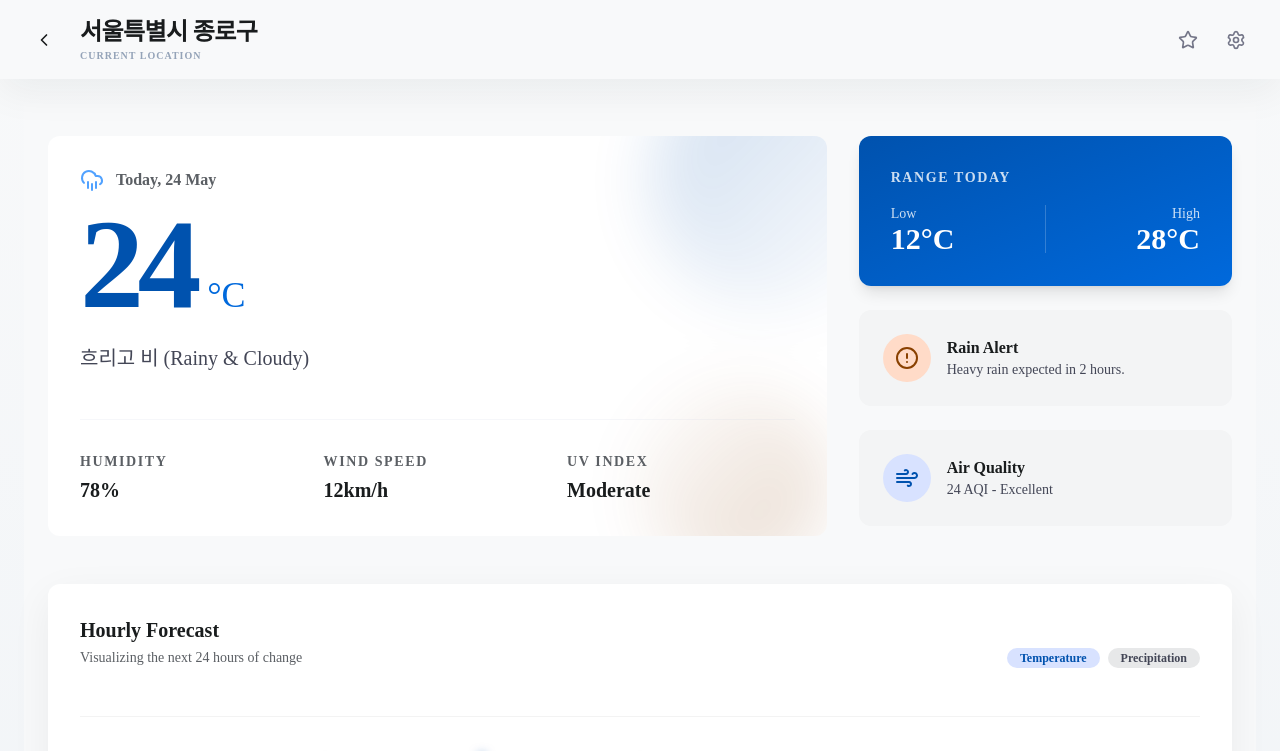
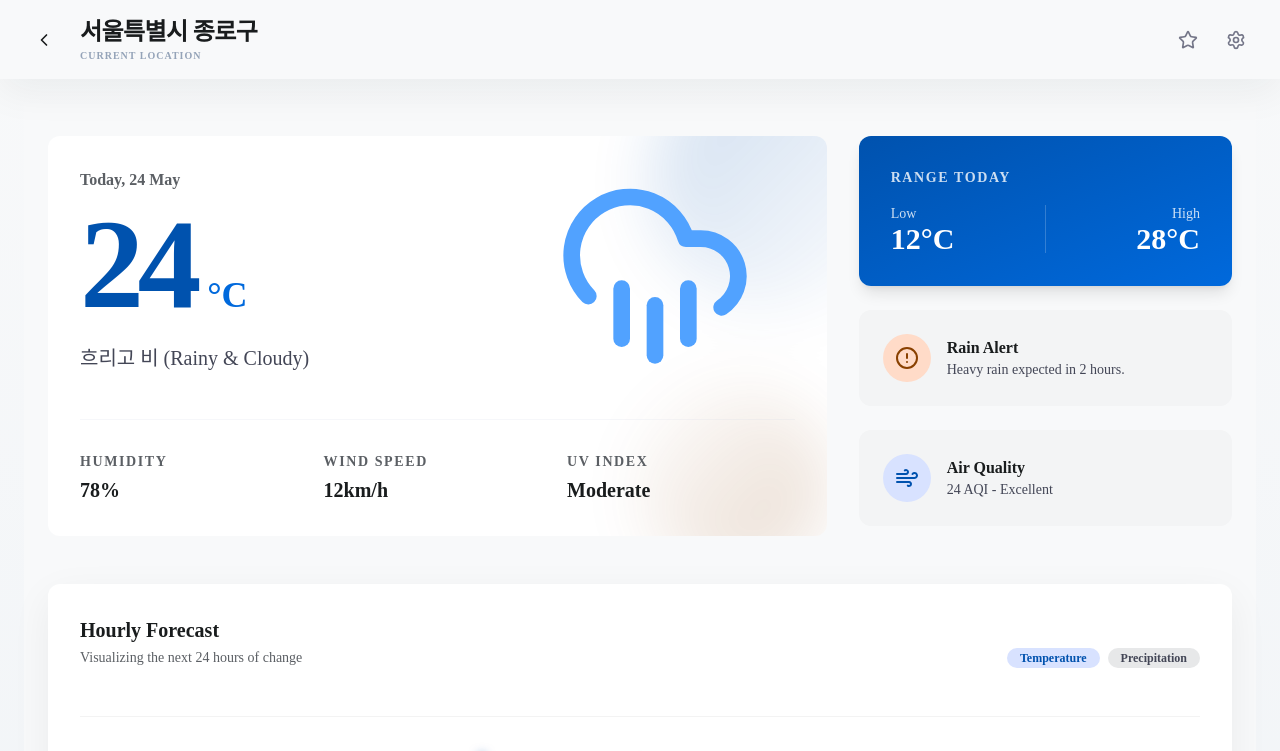
Before and after one commit to Dobbymin/geo-weather, a Next.js app: page /detail/busan-haeundae in a window 1280 px wide. Shown: the top 751 px of the page. Built offline with nearby package versions, Linux system fonts and the light colour scheme.

Commit message:
chore: 날씨 아이콘 위치 오른쪽으로 변경

```diff
--- a/src/features/weather-detail/components/features/hero-weather-display/CurrentTemperature.tsx
+++ b/src/features/weather-detail/components/features/hero-weather-display/CurrentTemperature.tsx
@@ -1,5 +1,6 @@
+import { cn } from "@/shared";
+
 import { type WeatherStatus, getWeatherIcon } from "@/entities/weather";
-import { cn } from "@/shared";
 
 type Props = {
   date: string;
@@ -14,15 +15,14 @@ export const CurrentTemperature = ({ date, currentTemp, condition, conditionEn,
 
   return (
     <div className='relative z-10 flex flex-col gap-2'>
-      <div className='flex items-center gap-3'>
-        <div className={cn("shrink-0", color)}>
-          <Icon size={24} />
-        </div>
-        <p className='font-semibold text-[#5b5f64]'>{date}</p>
+      <div className={cn("absolute right-10 bottom-0 size-50", color)}>
+        <Icon className='size-full' />
       </div>
+
+      <p className='font-semibold text-[#5b5f64]'>{date}</p>
       <div className='flex items-baseline gap-3 leading-none'>
         <span className='text-[128px] font-extrabold tracking-[-6.4px] text-[#0052ae]'>{currentTemp}</span>
-        <span className='text-4xl font-normal text-[#0069dc]'>°C</span>
+        <span className='text-4xl font-semibold text-[#0069dc]'>&#176;C</span>
       </div>
       <p className='pt-2 text-xl font-medium text-[#434656]'>
         {condition} ({conditionEn})
--- a/src/features/weather-detail/components/features/weather-range-alerts/RangeCard.tsx
+++ b/src/features/weather-detail/components/features/weather-range-alerts/RangeCard.tsx
@@ -13,12 +13,12 @@ export const RangeCard = ({ lowTemp, highTemp }: Props) => {
       <div className='flex w-full items-center justify-between'>
         <div>
           <p className='text-sm font-medium opacity-80'>Low</p>
-          <p className='text-[30px] leading-none font-bold'>{lowTemp}°C</p>
+          <p className='text-[30px] leading-none font-bold'>{lowTemp}&#176;C</p>
         </div>
         <div className='h-12 w-px bg-white/20' />
         <div className='text-right'>
           <p className='text-sm font-medium opacity-80'>High</p>
-          <p className='text-[30px] leading-none font-bold'>{highTemp}°C</p>
+          <p className='text-[30px] leading-none font-bold'>{highTemp}&#176;C</p>
         </div>
       </div>
     </div>
--- a/src/features/weather-detail/ui/HeroWeatherDisplaySection.tsx
+++ b/src/features/weather-detail/ui/HeroWeatherDisplaySection.tsx
@@ -1,4 +1,5 @@
 import { type WeatherStatus } from "@/entities/weather";
+
 import { CurrentTemperature, DecorativeBackground, StatsFooter } from "../components";
 
 const MOCK_WEATHER_DATA: {
```
